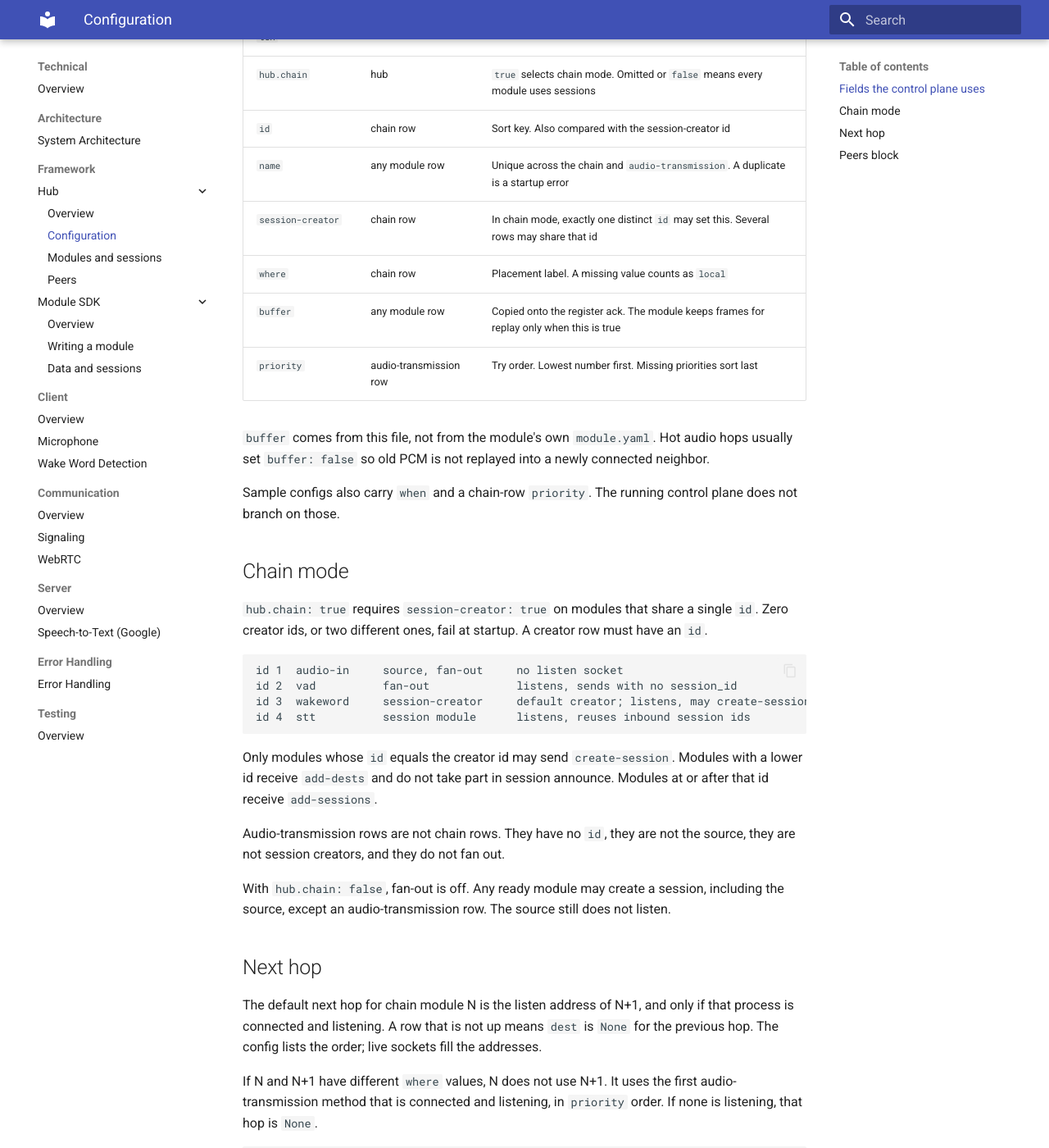
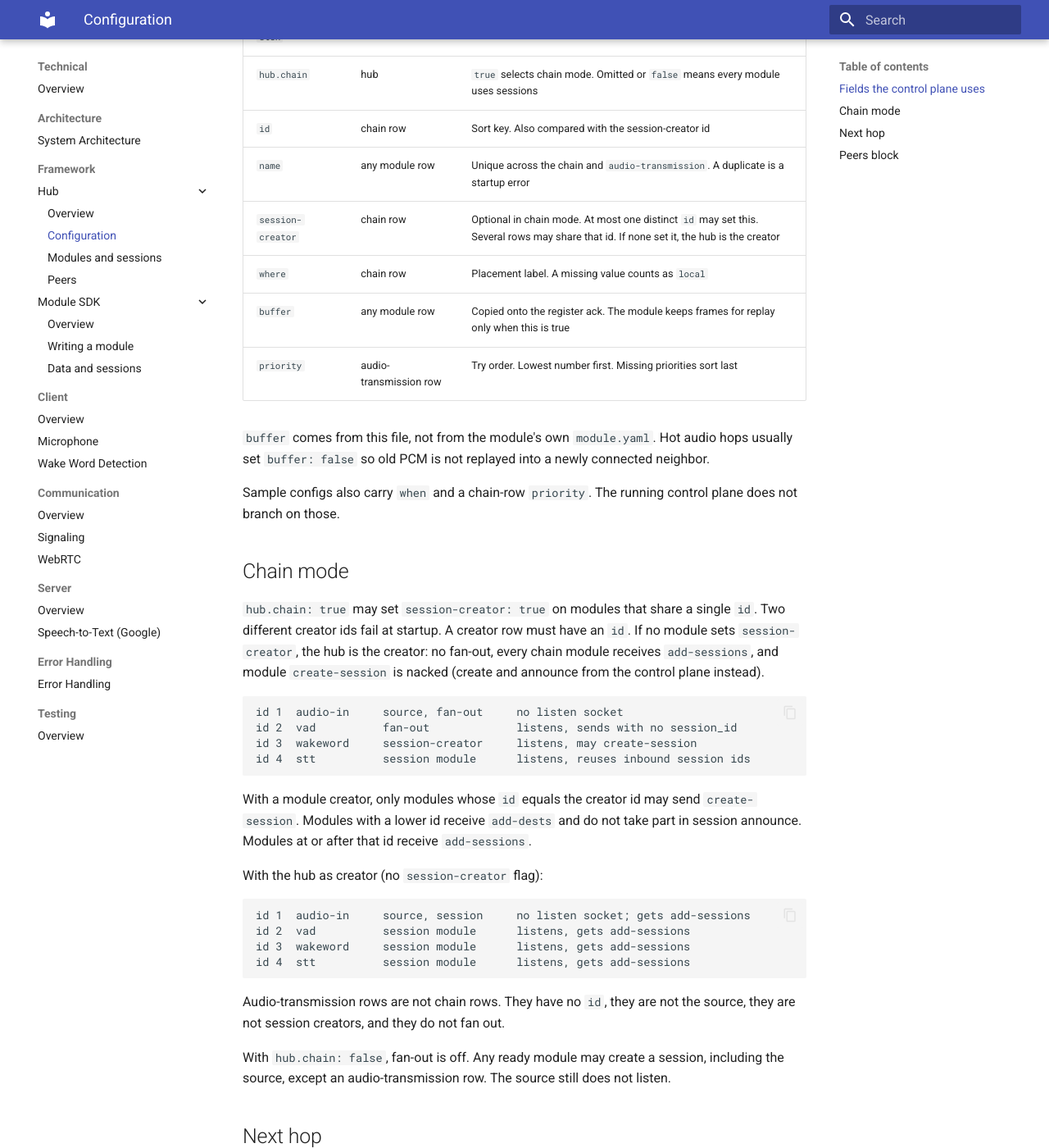
Before and after one commit to FOSIA-project/docs, an MkDocs documentation site: the page built from docs/technical/framework/hub/configuration.md, in a window 1280 px wide and 1400 px high, scrolled down 1092 px. Shown: the whole window at 82% size. Built offline with MkDocs 1.6.1 and Material for MkDocs 9.7.7, drawn with Linux system fonts in a browser that asks for light colours; some of the changed text lies outside the part shown.

Commit message:
Document optional session-creator and hub-as-creator in chain mode.

````diff
--- a/docs/technical/framework/hub/configuration.md
+++ b/docs/technical/framework/hub/configuration.md
@@ -1,6 +1,6 @@
 # Configuration
 
-The hub reads one YAML file. `parse_config` checks names, sorts the chain, and rejects a chain-mode file that does not name exactly one session-creator id.
+The hub reads one YAML file. `parse_config` checks names, sorts the chain, and in chain mode rejects a file that names more than one distinct session-creator id.
 
 `modules` may be a list, which is the chain, or a mapping:
 
@@ -45,7 +45,7 @@ A bare list is accepted too. After parsing, `modules` is always the chain list a
 | `hub.chain` | hub | `true` selects chain mode. Omitted or `false` means every module uses sessions |
 | `id` | chain row | Sort key. Also compared with the session-creator id |
 | `name` | any module row | Unique across the chain and `audio-transmission`. A duplicate is a startup error |
-| `session-creator` | chain row | In chain mode, exactly one distinct `id` may set this. Several rows may share that id |
+| `session-creator` | chain row | Optional in chain mode. At most one distinct `id` may set this. Several rows may share that id. If none set it, the hub is the creator |
 | `where` | chain row | Placement label. A missing value counts as `local` |
 | `buffer` | any module row | Copied onto the register ack. The module keeps frames for replay only when this is true |
 | `priority` | audio-transmission row | Try order. Lowest number first. Missing priorities sort last |
@@ -56,16 +56,25 @@ Sample configs also carry `when` and a chain-row `priority`. The running control
 
 ## Chain mode
 
-`hub.chain: true` requires `session-creator: true` on modules that share a single `id`. Zero creator ids, or two different ones, fail at startup. A creator row must have an `id`.
+`hub.chain: true` may set `session-creator: true` on modules that share a single `id`. Two different creator ids fail at startup. A creator row must have an `id`. If no module sets `session-creator`, the hub is the creator: no fan-out, every chain module receives `add-sessions`, and module `create-session` is nacked (create and announce from the control plane instead).
 
 ```text
 id 1  audio-in     source, fan-out     no listen socket
 id 2  vad          fan-out             listens, sends with no session_id
-id 3  wakeword     session-creator     default creator; listens, may create-session
+id 3  wakeword     session-creator     listens, may create-session
 id 4  stt          session module      listens, reuses inbound session ids
 ```
 
-Only modules whose `id` equals the creator id may send `create-session`. Modules with a lower id receive `add-dests` and do not take part in session announce. Modules at or after that id receive `add-sessions`.
+With a module creator, only modules whose `id` equals the creator id may send `create-session`. Modules with a lower id receive `add-dests` and do not take part in session announce. Modules at or after that id receive `add-sessions`.
+
+With the hub as creator (no `session-creator` flag):
+
+```text
+id 1  audio-in     source, session     no listen socket; gets add-sessions
+id 2  vad          session module      listens, gets add-sessions
+id 3  wakeword     session module      listens, gets add-sessions
+id 4  stt          session module      listens, gets add-sessions
+```
 
 Audio-transmission rows are not chain rows. They have no `id`, they are not the source, they are not session creators, and they do not fan out.
 
````
Also changed, not shown: docs/technical/framework/hub/index.md (+2 -2 lines), docs/technical/framework/hub/modules.md (+3 -3 lines), docs/technical/framework/module-sdk/data-and-sessions.md (+2 -2 lines), docs/technical/framework/module-sdk/writing-a-module.md (+3 -3 lines).
